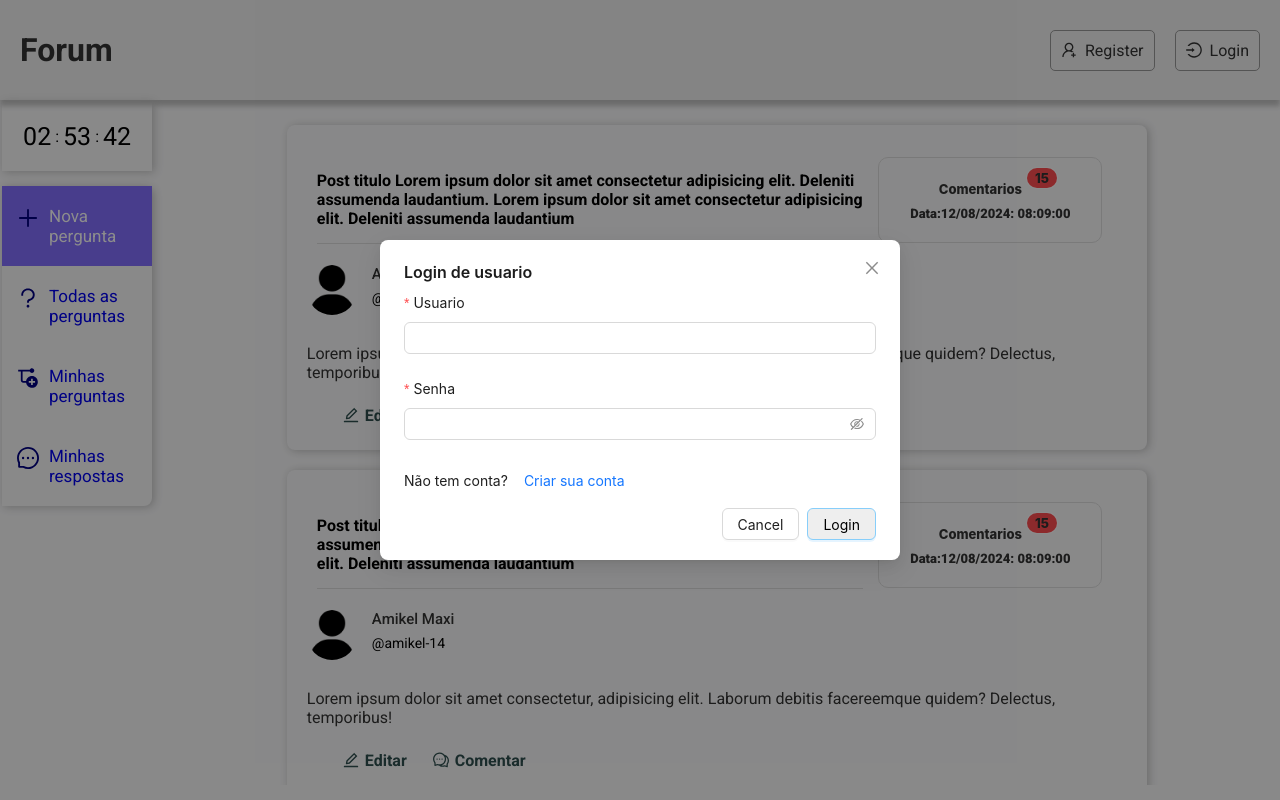
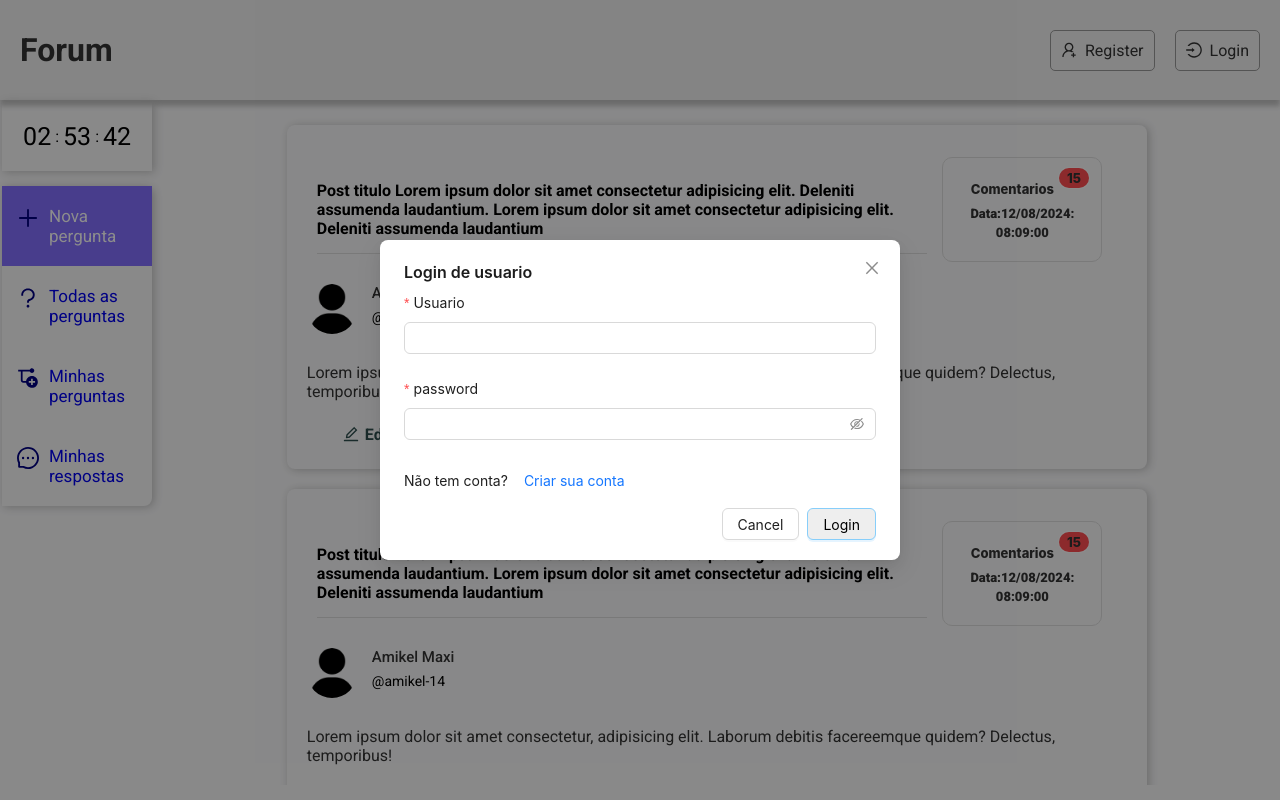
Before and after one commit to maxiamikel19/forum-web, a React (Vite) app: page / in a window 1280 px wide. Both pictures are taken after a click on the element "Login". Built offline with nearby package versions, Linux system fonts and the light colour scheme; no server answers.

Commit message:
criar VAR para a URL w o Cabeçalho p/connx

```diff
--- a/index.html
+++ b/index.html
@@ -4,7 +4,7 @@
     <meta charset="UTF-8" />
     <link rel="icon" type="image/png+xml" href="/logo.png" />
     <meta name="viewport" content="width=device-width, initial-scale=1.0" />
-    <title>Vite + React</title>
+    <title>Forum</title>
   </head>
   <body>
     <div id="root"></div>
--- /dev/null
+++ b/src/axios/index.js
@@ -0,0 +1,11 @@
+import axios from "axios";
+
+const clienteAxios = axios.create({
+  baseURL: import.meta.env.VITE_API_URL,
+  headers: {
+    Accept: "application/json",
+    "X-Requested-With": "XMLHttpRequest",
+  },
+  withCredentials: true,
+});
+export default clienteAxios;
--- a/src/components/modals/AuthModal.jsx
+++ b/src/components/modals/AuthModal.jsx
@@ -1,5 +1,6 @@
 import { UploadOutlined } from "@ant-design/icons";
 import { Button, Input, Modal, Form, Upload } from "antd";
+import clienteAxios from "../../axios";
 import { useState } from "react";
 import "./AuthModal.css";
 
@@ -7,6 +8,14 @@ export default function AuthModal({ open, setOpen }) {
   const [confirmLoading, setConfirmLoading] = useState(false);
   const [form] = Form.useForm();
   const [changeForm, setChangeForm] = useState(1);
+  const [email, setEmail] = useState("");
+  const [password, setPassword] = useState("");
+  const [user, setUser] = useState(null);
+
+  const credencials = {
+    email: email,
+    password: password,
+  };
 
   const handleSetLoginForm = () => {
     setChangeForm(1);
@@ -20,10 +29,17 @@ export default function AuthModal({ open, setOpen }) {
     setOpen(false);
   };
 
-  const handleSubmitForm = async (values) => {
-    console.log(values);
+  const handleSubmitForm = async () => {
+    //e.preventDefault();
+
+    try {
+      const response = clienteAxios.post("/api/auth/login", credencials);
+      //setUser(response);
+      console.log(response);
+    } catch (error) {
+      console.log(error);
+    }
   };
-
   return (
     <Modal
       title={
@@ -64,11 +80,11 @@ export default function AuthModal({ open, setOpen }) {
                 },
               ]}
             >
-              <Input />
+              <Input onChange={(e) => setEmail(e.target.value)} />
             </Form.Item>
 
             <Form.Item
-              label="Senha"
+              label="password"
               name={"password"}
               rules={[
                 {
@@ -77,7 +93,7 @@ export default function AuthModal({ open, setOpen }) {
                 },
               ]}
             >
-              <Input.Password />
+              <Input.Password onChange={(e) => setPassword(e.target.value)} />
             </Form.Item>
             <p>
               N&atilde;o tem conta?
--- a/src/components/post/Post.css
+++ b/src/components/post/Post.css
@@ -23,11 +23,12 @@
 }
 
 .post .post-header .header-metadata {
-  min-width: 28%;
+  min-width: 20%;
   display: flex;
+  flex-direction: column;
+  gap: 10px;
   margin: 2px 15px;
-  padding: 24px;
-  align-items: center;
+  padding: 20px;
   justify-content: space-between;
   border: solid 1px #ddd;
   border-radius: 10px;
@@ -38,6 +39,7 @@
   color: #333;
   font-weight: 800;
 }
+
 .post .user-perfil {
   display: flex;
   gap: 15px;
```
